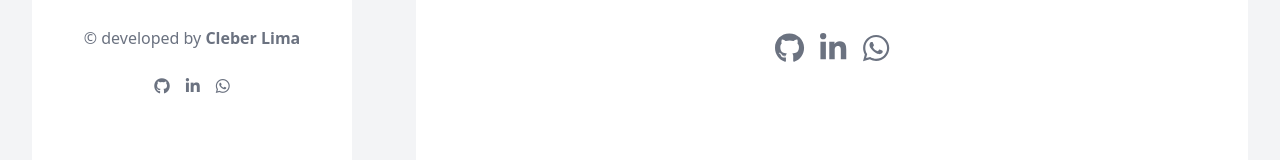
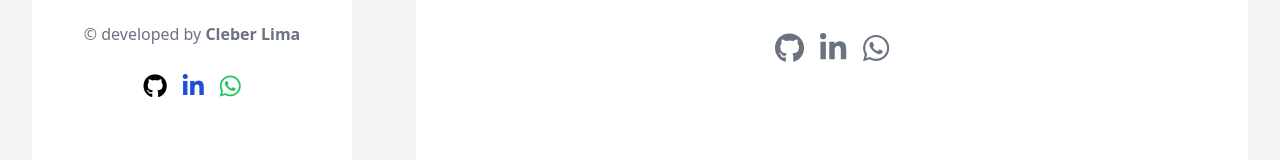
Before and after one commit to cleberliim/portfolio-online-devs, a React (Create React App) app: page / in a window 1280 px wide. Shown: the part 538-698 px from the top of the page. Built offline with nearby package versions, Linux system fonts and the light colour scheme.

Commit message:
modified:   src/components/Sidebar.js

```diff
--- a/src/components/Sidebar.js
+++ b/src/components/Sidebar.js
@@ -58,17 +58,18 @@ const Sidebar = () => {
         </p>
 
         <div className="flex justify-center space-x-4 mt-6">
-          {/* Redes sociais não tem mais Skeleton */}
-          <a href="https://github.com/cleberliim" className="text-gray-500 hover:text-black">
-            <i className="fab fa-github"></i>
-          </a>
-          <a href="https://www.linkedin.com/in/cleberliim" className="text-gray-500 hover:text-black">
-            <i className="fab fa-linkedin-in"></i>
-          </a>
-          <a href="https://wa.me/+5515991495111" className="text-gray-500 hover:text-black">
-            <i className="fab fa-whatsapp"></i>
-          </a>
-        </div>
+  {/* Redes sociais com cores */}
+  <a href="https://github.com/cleberliim" className="text-gray-500 hover:text-black">
+    <i className="fab fa-github text-2xl text-black hover:text-gray-800"></i>
+  </a>
+  <a href="https://www.linkedin.com/in/cleberliim" className="text-blue-700 hover:text-blue-800">
+    <i className="fab fa-linkedin-in  text-2xl text-blue-700 hover:text-blue-800"></i>
+  </a>
+  <a href="https://wa.me/+5515991495111" className="text-green-500 hover:text-green-600">
+    <i className="fab fa-whatsapp text-2xl text-green-500 hover:text-green-600"></i>
+  </a>
+</div>
+
       </div>
     </aside>
   );
```
